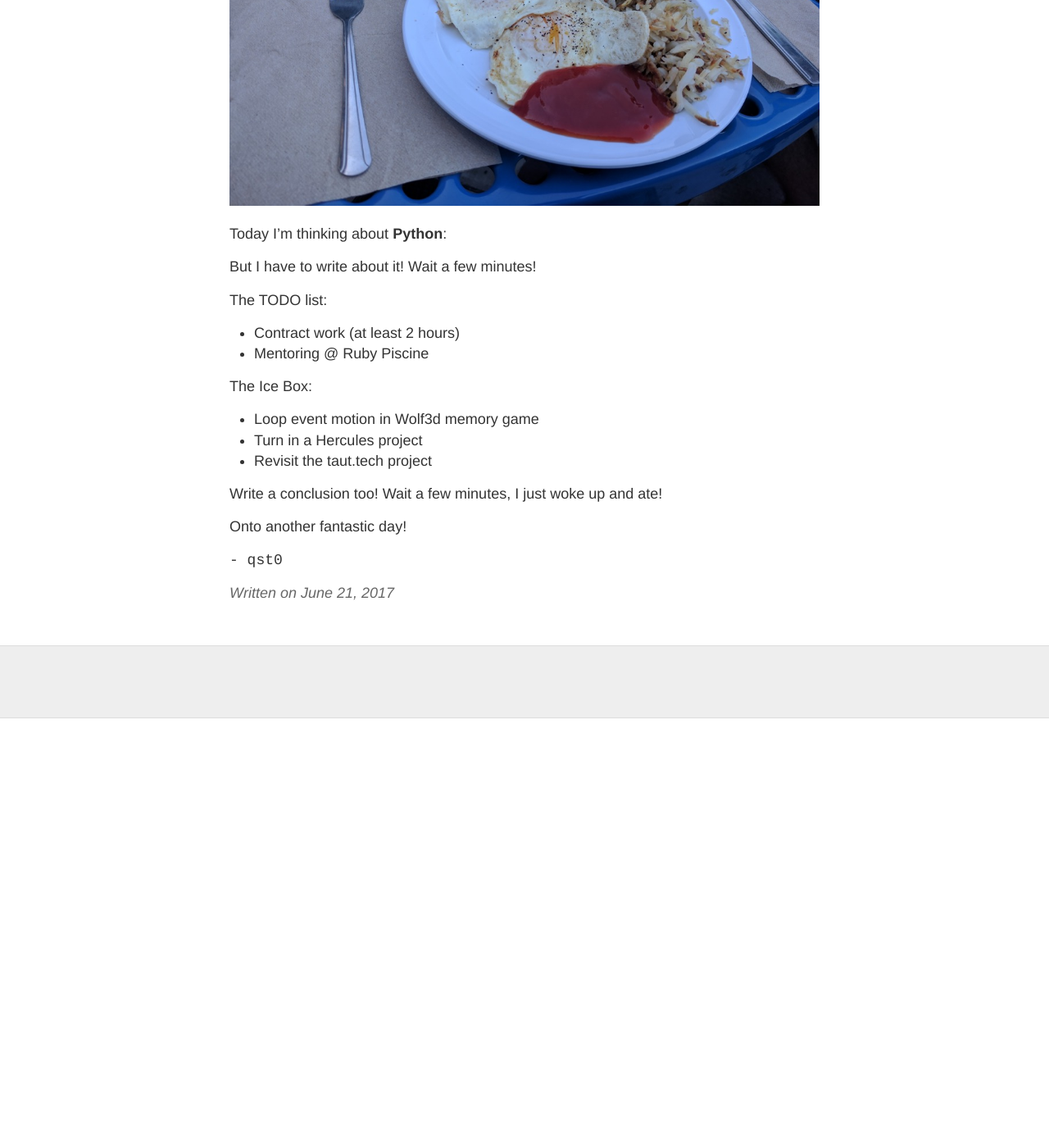
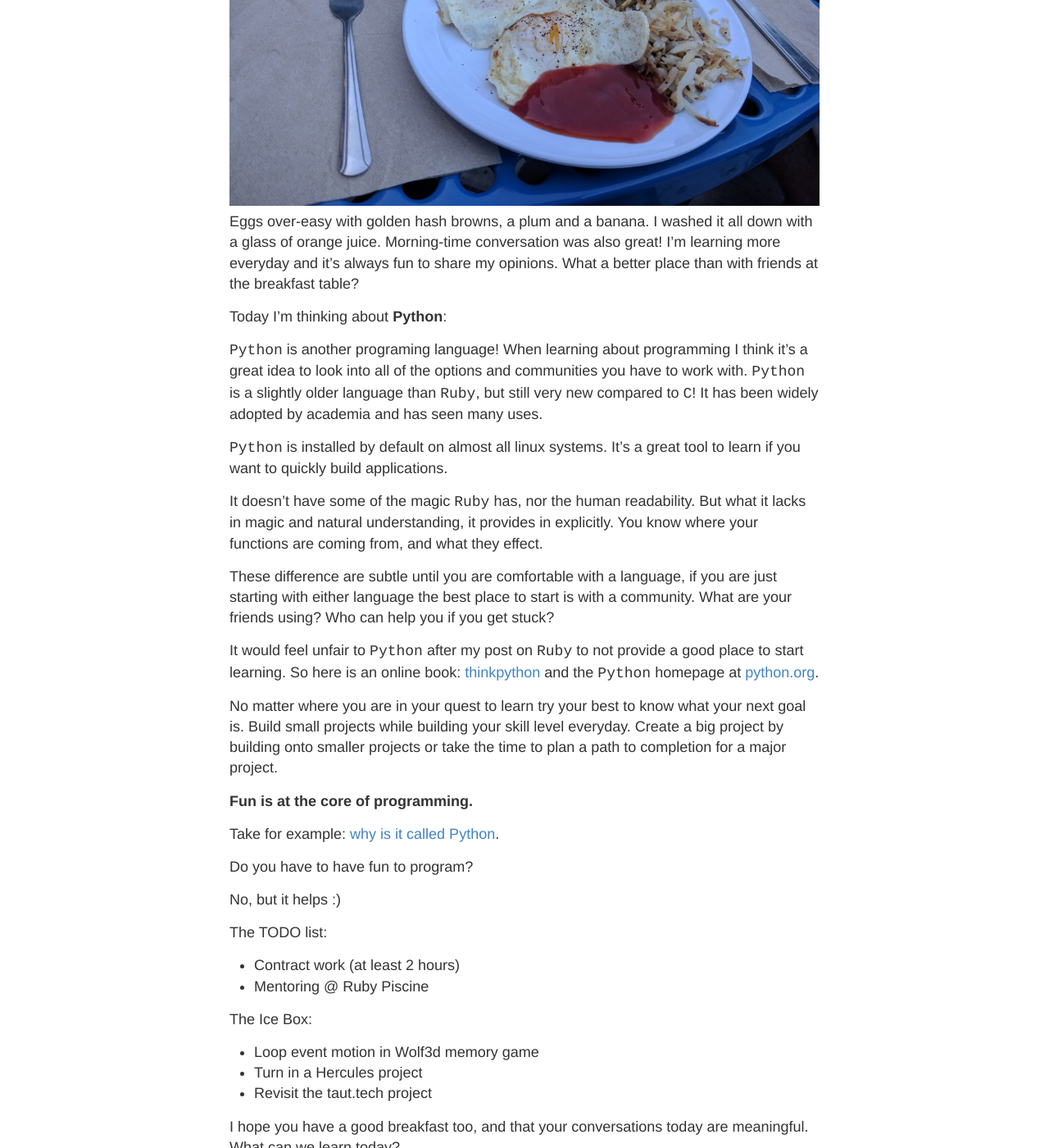
Before and after one commit to qst0/cerealize.me, a Jekyll site: the page built from _posts/2017-6-21-18.md, in a window 1280 px wide and 1400 px high, scrolled down 516 px. Shown: the whole window at 82% size. Built offline with Jekyll 4.4.1, drawn with Linux system fonts in a browser that asks for light colours; before the commit the page ends 1392 px from its top, so only the background shows below that; some of the changed text lies outside the part shown.

Commit message:
2017-6-21 update post 18 with content

```diff
--- a/_posts/2017-6-21-18.md
+++ b/_posts/2017-6-21-18.md
@@ -4,10 +4,46 @@ title: Two Eggs and Hash Browns
 date: 2017-6-21
 ---
 ![Two Eggs and Hash Browns](http://cerealize.me/images/2017-6-21.jpg)
+Eggs over-easy with golden hash browns, a plum and a banana.
+I washed it all down with a glass of orange juice.
+Morning-time conversation was also great!
+I'm learning more everyday and it's always fun to share my opinions.
+What a better place than with friends at the breakfast table?
 
 Today I'm thinking about **Python**:
 
-But I have to write about it! Wait a few minutes!
+`Python` is another programing language!
+When learning about programming I think it's a great idea
+to look into all of the options and communities you have to work with.
+`Python` is a slightly older language than `Ruby`, but still very new compared to `C`!
+It has been widely adopted by academia and has seen many uses.
+
+`Python` is installed by default on almost all linux systems.
+It's a great tool to learn if you want to quickly build applications.
+
+It doesn't have some of the magic `Ruby` has, nor the human readability.
+But what it lacks in magic and natural understanding, it provides in explicitly.
+You know where your functions are coming from, and what they effect.
+
+These difference are subtle until you are comfortable with a language,
+if you are just starting with either language the best place to start is with a community. What are your friends using? Who can help you if you get stuck?
+
+It would feel unfair to `Python` after my post on `Ruby`
+to not provide a good place to start learning.
+So here is an online book:
+[thinkpython](http://greenteapress.com/thinkpython/html/index.html)
+and the `Python` homepage at [python.org](https://www.python.org/).
+
+No matter where you are in your quest to learn try your best to know what your next goal is. Build small projects while building your skill level everyday. Create a big project by building onto smaller projects or take the time to plan a path to completion for a major project.
+
+__Fun is at the core of programming.__
+
+Take for example: [why is it called Python](https://docs.python.org/3/faq/general.html#why-is-it-called-python).
+
+Do you have to have fun to program?
+
+No, but it helps :)
+
 
 The TODO list:
 * Contract work (at least 2 hours)
@@ -18,9 +54,12 @@ The Ice Box:
 * Turn in a Hercules project
 * Revisit the taut.tech project
 
-Write a conclusion too!
-Wait a few minutes, I just woke up and ate!
+I hope you have a good breakfast too, and that your conversations today are meaningful. What can we learn today?
 
-Onto another fantastic day!
+Let's ask ourselves today:
+
+Why is some learning fun, and other learning dull?
+
+Until tomorrow, and today another fantastic day!
 
 `- qst0`
```
